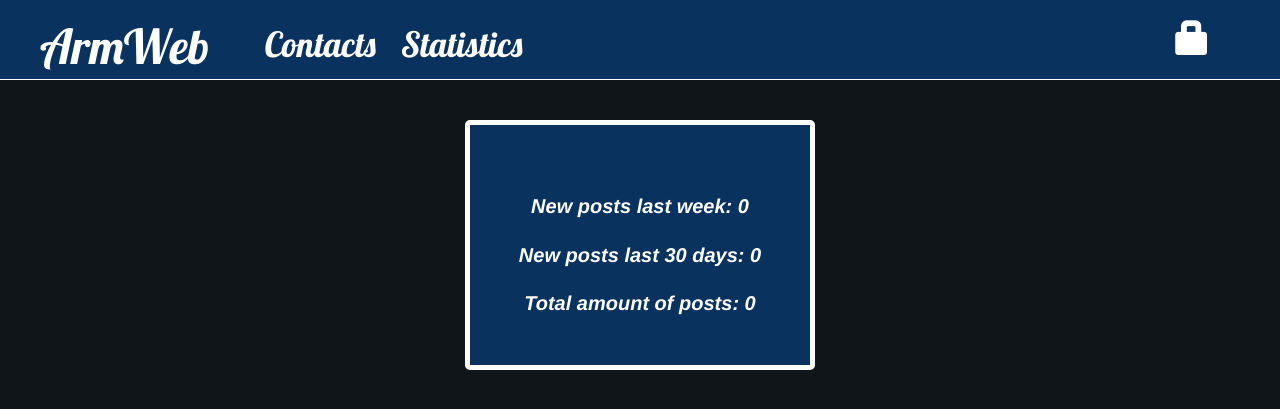
After one commit to ArminasM/blog, a Django app: page /stats in a window 1280 px wide. The commit adds this page. Shown: the top 409 px of the page. Run offline with Django 3.2, Linux system fonts and the light colour scheme; data that the repository does not hold is empty; some libraries are stand-ins or nearby versions.

Commit message:
fixed fonts, added statistic

```diff
--- a/blog/models.py
+++ b/blog/models.py
@@ -20,6 +20,7 @@ class Post(models.Model):
         return self.comments.filter(approved_comment=True)
 
 
+
 class Comment(models.Model):
     post = models.ForeignKey('blog.Post', on_delete = models.CASCADE, related_name='comments')
     author = models.CharField(max_length=200)
--- a/blog/static/css/blog.css
+++ b/blog/static/css/blog.css
@@ -88,6 +88,13 @@ body {
 	margin: 40px 40px 0px 40px;
 }
 
+.content p{
+	color:white;
+}
+.content input, .content textarea {
+	color: black;
+}
+
 h1, h2, h3, h4 {
 	font-family: 'Lobster', cursive;
 	color: #ffffff;
@@ -119,10 +126,13 @@ h1, h2, h3, h4 {
 }
 
 .comment {
-	margin: 20px 0px 20px 20px;
+	margin: 20px 0px 20px 0px;
+	color: white;
 }
 
-#loginbox {
+
+
+.infobox {
 	background-color: aliceblue;
 	border: solid;
 	border-color: white;
@@ -136,30 +146,32 @@ h1, h2, h3, h4 {
 	border-radius: 5px;
 	color: white;
 }
-#loginbox p{
+
+.infobox p{
 	text-align: center;
 	margin: 0px 5px 0px 5px;
 }
 
-#loginbox h1 {
+.infobox h1 {
 	text-align: center;
 }
 
-#loginbox label {
+.infobox label {
 	color: aliceblue;
 	margin-right: 10px;
 
 }
 
-#loginbox form{
+.infobox form{
 	margin: 10px 20px 10px 20px;
 	text-align: center;
 }
 
-#loginbox input{
+.infobox input{
 	margin-bottom: 10px;
 }
-	#loginbox input[type=submit] {
+
+.infobox input[type=submit] {
 	background-color: #09335e;
 	color: white;
 	margin: 8px;
@@ -167,3 +179,10 @@ h1, h2, h3, h4 {
 	border-radius: 5px;
 	cursor: pointer;
 }
+
+#stats p {
+	margin-top: 20px;
+	font-size: 15pt;
+	font-style: oblique;
+	font-weight: bold;
+}
--- a/blog/templates/blog/base.html
+++ b/blog/templates/blog/base.html
@@ -14,8 +14,10 @@
             <div class="title"><h1><a href="/">ArmWeb</a></h1></div>
 
             <div class="menu">
-                <div class="item"><p><a href="/">Contacts</a></p></div>
-                <div class="item"><p><a href="/">Settings</a></p></div>
+                <div class="item"><p><a href="/contacts">Contacts</a></p></div>
+
+                <div class="item"><p><a href="/stats">Statistics</a></p></div>
+
             </div>
 
             <div class="user">
@@ -31,12 +33,12 @@
         </nav>
 
         <div class="content">
-            <div class="row">
+
 
                     {% block content %}
                     {% endblock %}
 
-            </div>
+
         </div>
 
     </body>
--- a/blog/templates/blog/post_detail.html
+++ b/blog/templates/blog/post_detail.html
@@ -1,6 +1,7 @@
 {% extends 'blog/base.html' %}
 
 {% block content %}
+    <div class="col-md-8">
         <div class="post">
             {% if post.published_date %}
             <div class="date">
@@ -17,7 +18,7 @@
         </div>
 
         <hr>
-<a class="btn btn-default" href="{% url 'add_comment_to_post' pk=post.pk %}">Comment</a>
+        <a class="btn btn-default" style="margin-bottom: 10px" href="{% url 'add_comment_to_post' pk=post.pk %}">Comment</a>
         {% for comment in post.comments.all %}
         {% if user.is_authenticated or comment.approved_comment %}
         <div class="comment">
@@ -35,5 +36,5 @@
         {% empty %}
         <p>No comments here yet :(</p>
         {% endfor %}
-
+    </div>
 {% endblock %}
--- a/blog/templates/blog/post_edit.html
+++ b/blog/templates/blog/post_edit.html
@@ -6,4 +6,4 @@
         {{ form.as_p }}
         <button type="submit" class="save btn btn-default">Save</button>
     </form>
-{% endblock %}
+    {% endblock %}
--- /dev/null
+++ b/blog/templates/blog/stats.html
@@ -0,0 +1,21 @@
+{% extends 'blog/base.html' %}
+
+{% block content %}
+
+    <div style="align-content: center" class="infobox" id="stats">
+        <p> New posts last week: {{week}}</p>
+        <p> New posts last 30 days: {{month}}</p>
+        <p> Total amount of posts: {{total}}</p>
+        {% if user.is_authenticated %}
+            <p>Posts made by {{user.username}}: {{posted}}</p>
+        {% endif %}
+    </div>
+
+
+
+
+
+
+
+
+{% endblock %}
--- a/blog/urls.py
+++ b/blog/urls.py
@@ -9,5 +9,6 @@ urlpatterns = [
     path('post/<int:pk>/comment/', views.add_comment_to_post, name='add_comment_to_post'),
     path('comment/<int:pk>/approve/', views.comment_approve, name='comment_approve'),
     path('comment/<int:pk>/remove/', views.comment_remove, name='comment_remove'),
-
+    path('contacts', views.contacts, name='contacts'),
+    path('stats', views.stats, name='stats'),
 ]
--- a/blog/views.py
+++ b/blog/views.py
@@ -4,6 +4,7 @@ from .models import Post, Comment
 from .forms import PostForm, CommentForm
 from django.shortcuts import redirect
 from django.contrib.auth.decorators import login_required
+from datetime import datetime, timedelta
 
 # Create your views here.
 def post_list(request):
@@ -68,3 +69,17 @@ def comment_remove(request, pk):
     comment = get_object_or_404(Comment, pk=pk)
     comment.delete()
     return redirect('post_detail', pk=comment.post.pk)
+
+def contacts(request):
+    return render(request, 'blog/contacts.html')
+
+
+def stats(request):
+    week = Post.objects.filter(published_date__gte=timezone.now()-timedelta(days=7)).count()
+    month = Post.objects.filter(published_date__gte=timezone.now()-timedelta(days=30)).count()
+    total = Post.objects.filter(published_date__lte=timezone.now()).count()
+    if request.user.is_authenticated:
+        posted = Post.objects.filter(author = request.user, published_date__lte=timezone.now()).count()
+        return render(request, 'blog/stats.html',{'total': total, 'posted':posted, 'week':week, 'month':month})
+    else:
+        return render(request, 'blog/stats.html',{'total': total, 'week':week, 'month':month})
```
Also changed, not shown: blog/templates/blog/contacts.html (added, +12 -0 lines), blog/templates/registration/login.html (+1 -14 lines). Lines whose indentation alone changed are shown as unchanged.
